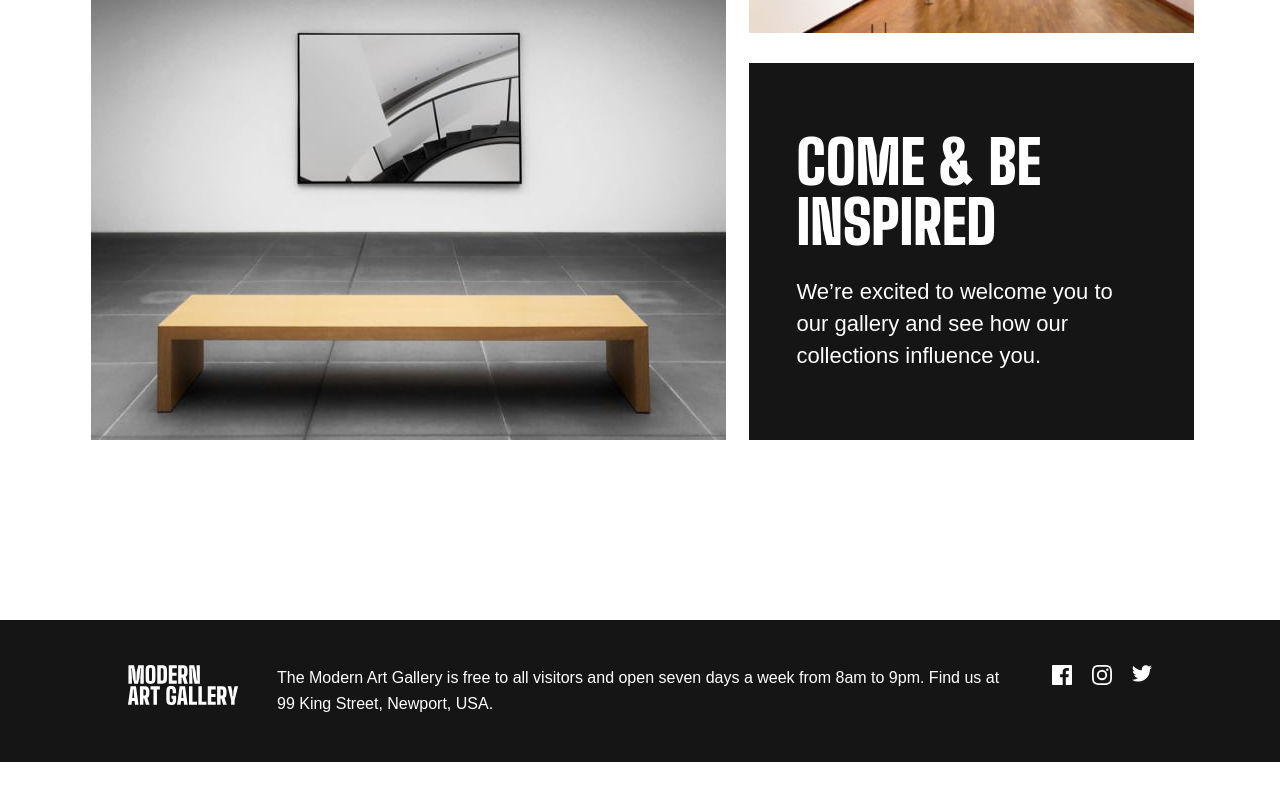
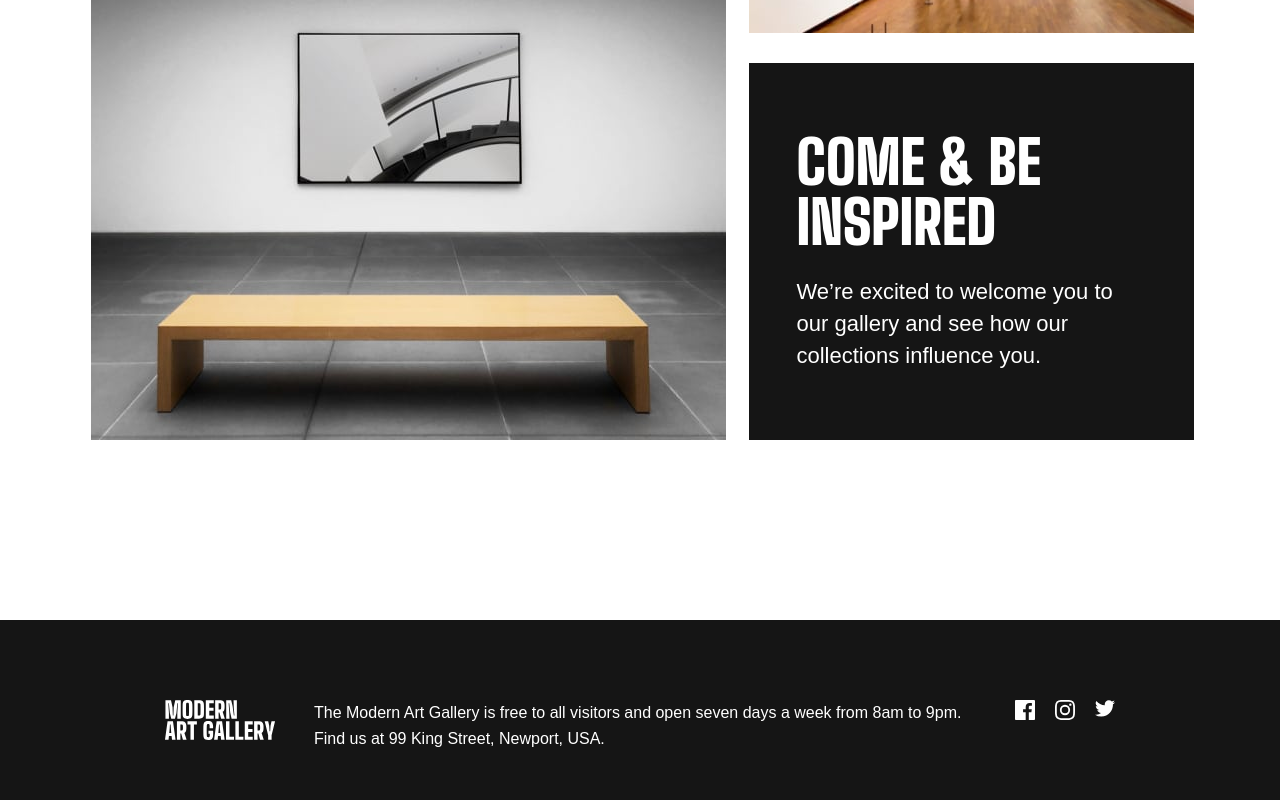
Before and after one commit to hubertasGeciauskas/art-gallery-website, a Next.js app: page / in a window 1280 px wide. Shown: the part 1689-2489 px from the top of the page. Before the commit the page ends 2451 px from the top, so only its background shows below. Built offline with nearby package versions, Linux system fonts and the light colour scheme.

Commit message:
footer paddings

```diff
--- a/src/app/sass/components/_footer.scss
+++ b/src/app/sass/components/_footer.scss
@@ -1,7 +1,7 @@
 @use "../abstracts/variables" as *;
 
 footer {
-  padding: 45px 30px;
+  padding: 48px 32px;
   display: flex;
   flex-direction: column;
   gap: 38px;
@@ -55,7 +55,7 @@ footer {
 
 @media (min-width: 428px) {
   footer {
-    padding: 45px 10%;
+    padding: 56px 40px;
     flex-direction: row;
     justify-content: space-between;
   }
@@ -65,6 +65,9 @@ footer {
 }
 
 @media (min-width: 1024px) {
+  footer {
+    padding: 80px 165px;
+  }
   p {
     font-size: $font-size-body-s;
     line-height: $line-height-body-s;
```
